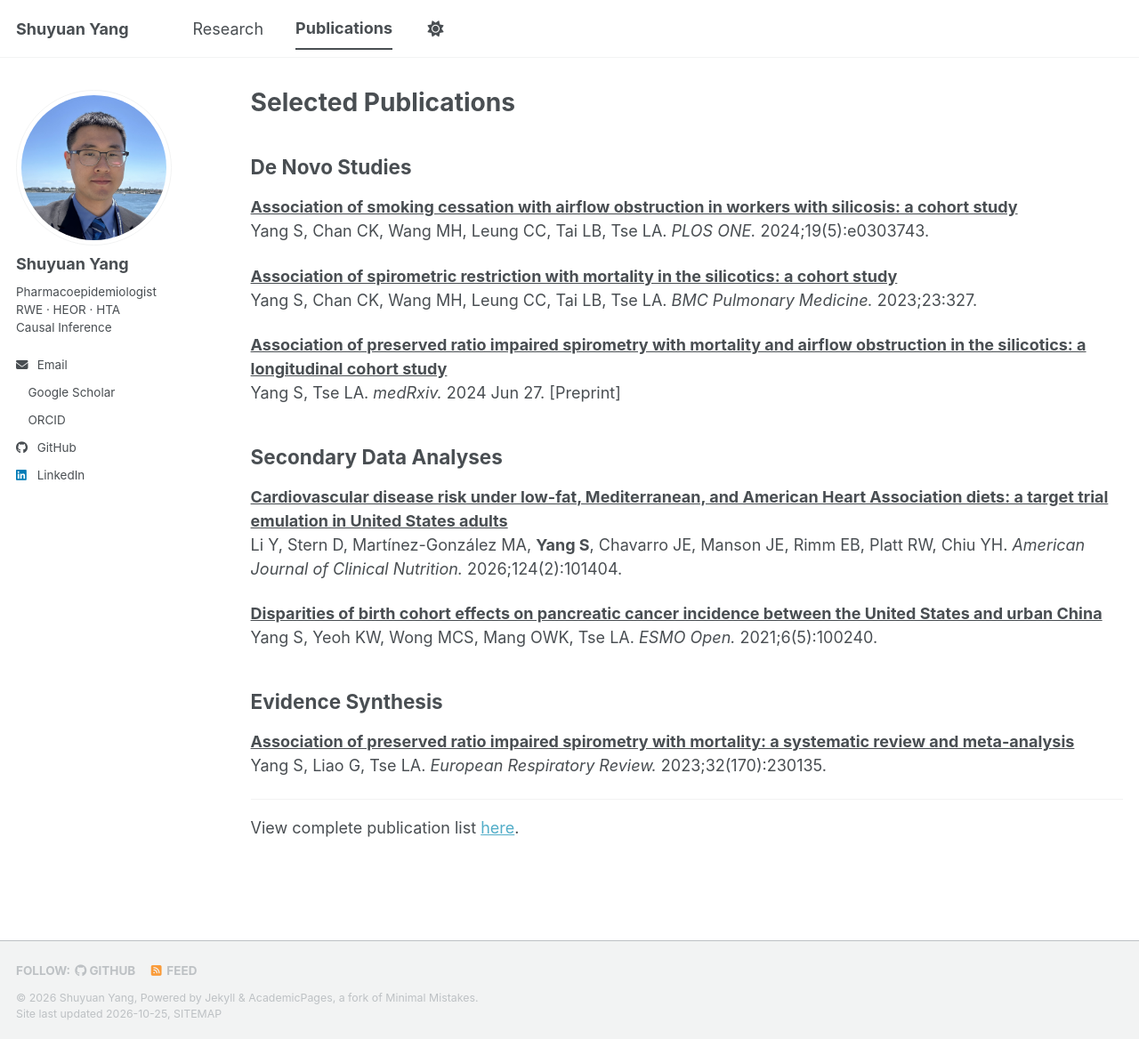
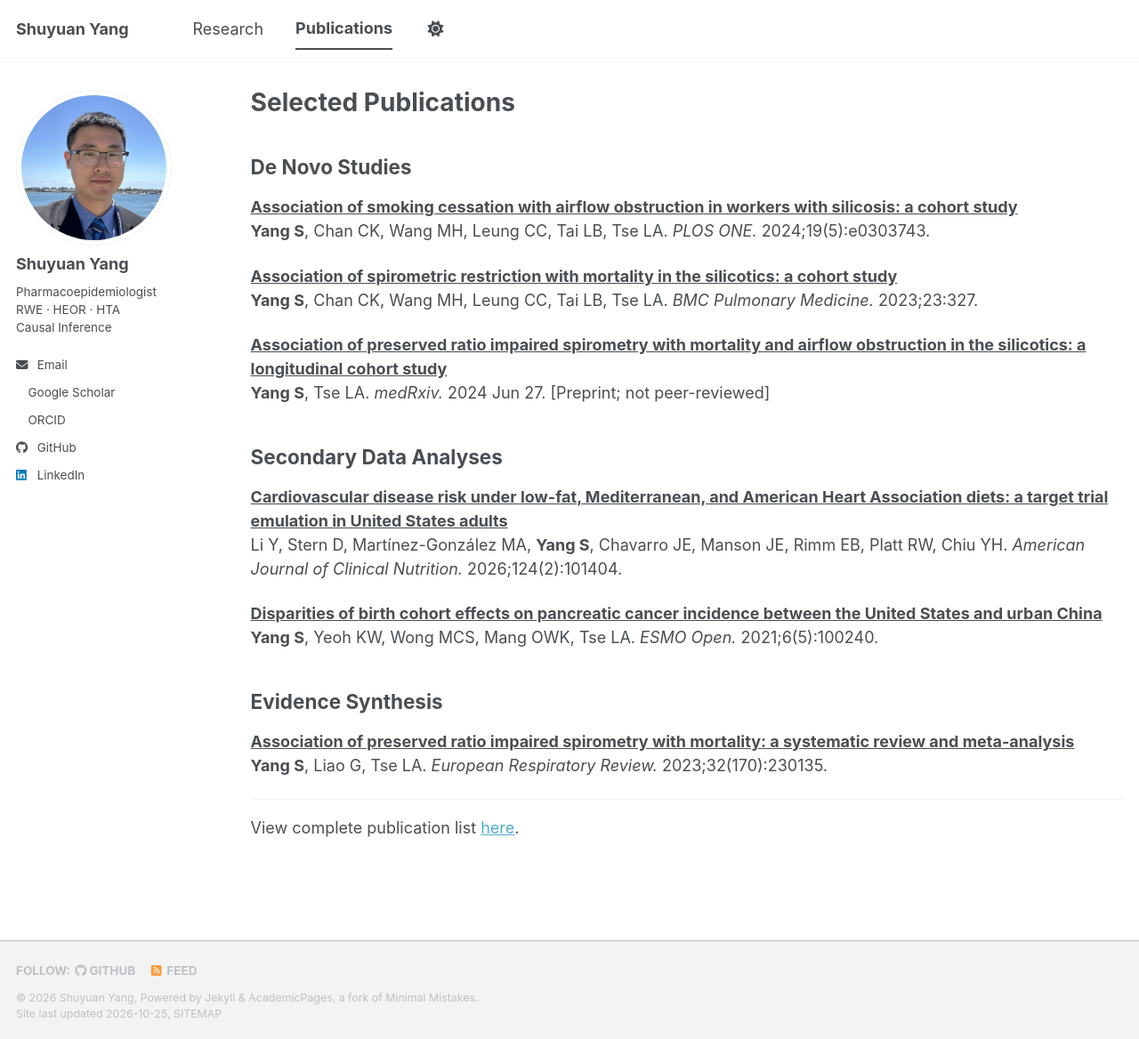
Before and after one commit to yang-shuyuan/yang-shuyuan.github.io, a Jekyll site: the page built from _pages/publications.html, in a window 1280 px wide and 1168 px high. Shown: the whole window at 89% size. Built offline with Jekyll 4.4.1, drawn with Linux system fonts in a browser that asks for light colours; a style sheet for code colours, icons or effects is not loaded.

Commit message:
Update publications.html

```diff
--- a/_pages/publications.html
+++ b/_pages/publications.html
@@ -26,7 +26,7 @@ author_profile: true
       Association of smoking cessation with airflow obstruction in workers with silicosis: a cohort study
     </a>
   </strong><br>
-  Yang S, Chan CK, Wang MH, Leung CC, Tai LB, Tse LA.
+  <strong>Yang S</strong>, Chan CK, Wang MH, Leung CC, Tai LB, Tse LA.
   <em>PLOS ONE.</em> 2024;19(5):e0303743.
 </p>
 
@@ -36,7 +36,7 @@ author_profile: true
       Association of spirometric restriction with mortality in the silicotics: a cohort study
     </a>
   </strong><br>
-  Yang S, Chan CK, Wang MH, Leung CC, Tai LB, Tse LA.
+  <strong>Yang S</strong>, Chan CK, Wang MH, Leung CC, Tai LB, Tse LA.
   <em>BMC Pulmonary Medicine.</em> 2023;23:327.
 </p>
 
@@ -46,9 +46,9 @@ author_profile: true
       Association of preserved ratio impaired spirometry with mortality and airflow obstruction in the silicotics: a longitudinal cohort study
     </a>
   </strong><br>
-  Yang S, Tse LA.
+  <strong>Yang S</strong>, Tse LA.
   <em>medRxiv.</em> 2024 Jun 27.
-  [Preprint]
+  [Preprint; not peer-reviewed]
 </p>
 
 <h2>Secondary Data Analyses</h2>
@@ -61,8 +61,7 @@ author_profile: true
   </strong><br>
   Li Y, Stern D, Martínez-González MA, <strong>Yang S</strong>,
   Chavarro JE, Manson JE, Rimm EB, Platt RW, Chiu YH.
-  <em>American Journal of Clinical Nutrition.</em>
-  2026;124(2):101404.
+  <em>American Journal of Clinical Nutrition.</em> 2026;124(2):101404.
 </p>
 
 <p>
@@ -71,7 +70,7 @@ author_profile: true
       Disparities of birth cohort effects on pancreatic cancer incidence between the United States and urban China
     </a>
   </strong><br>
-  Yang S, Yeoh KW, Wong MCS, Mang OWK, Tse LA.
+  <strong>Yang S</strong>, Yeoh KW, Wong MCS, Mang OWK, Tse LA.
   <em>ESMO Open.</em> 2021;6(5):100240.
 </p>
 
@@ -83,7 +82,7 @@ author_profile: true
       Association of preserved ratio impaired spirometry with mortality: a systematic review and meta-analysis
     </a>
   </strong><br>
-  Yang S, Liao G, Tse LA.
+  <strong>Yang S</strong>, Liao G, Tse LA.
   <em>European Respiratory Review.</em> 2023;32(170):230135.
 </p>
 
```
